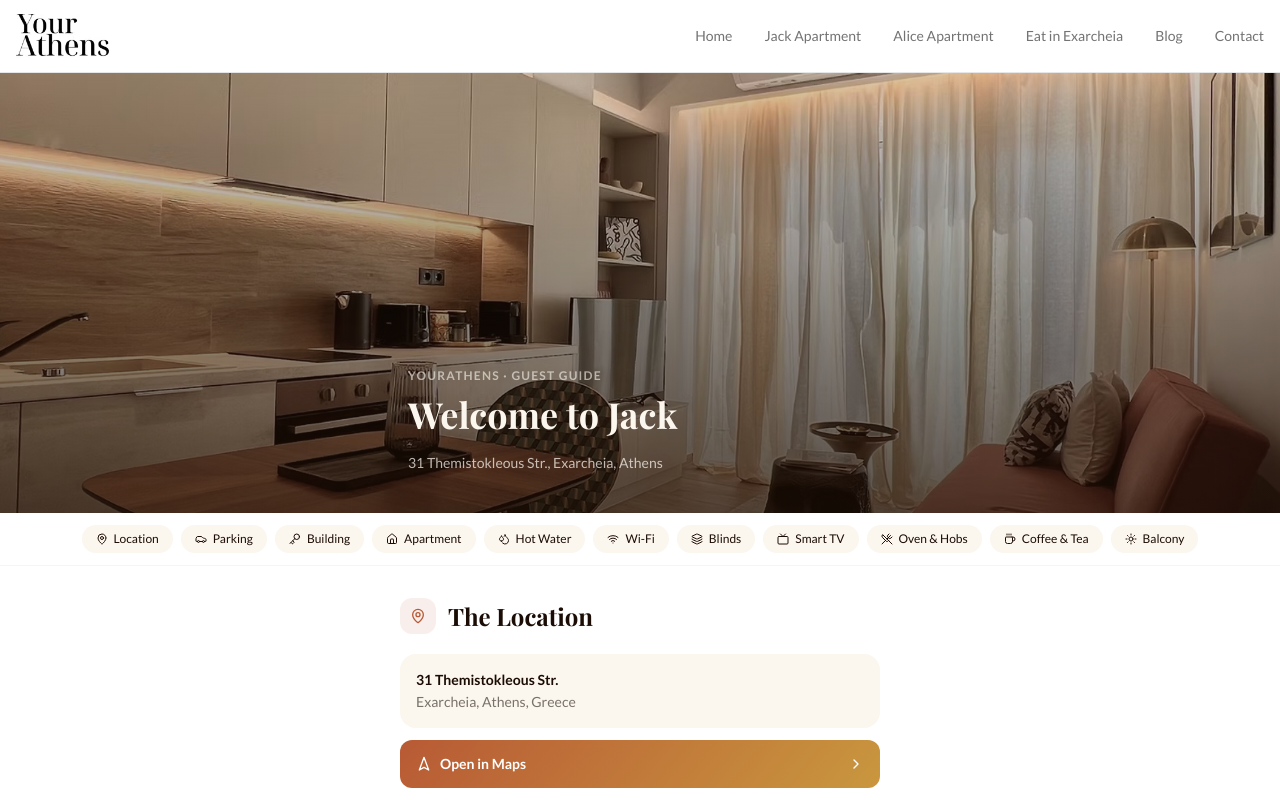
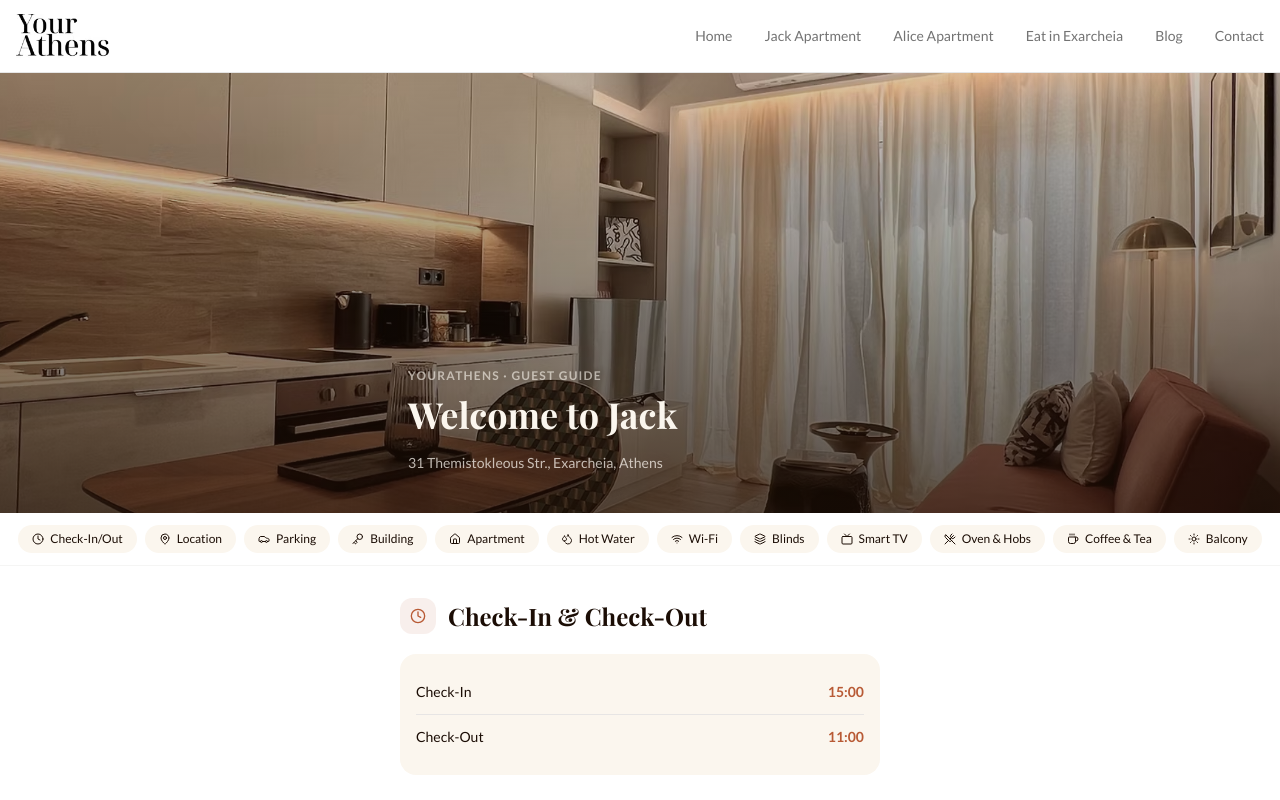
Before and after one commit to pkontopoulos/yourathens-server, a Next.js app: page /jack/guide in a window 1280 px wide. Shown: the top 800 px of the page. Built offline with nearby package versions, Linux system fonts and the light colour scheme.

Commit message:
Add Check-In & Check-Out section to both guides

```diff
--- a/app/alice/guide/page.tsx
+++ b/app/alice/guide/page.tsx
@@ -18,6 +18,7 @@ import {
   Layers,
   Sun,
   UtensilsCrossed,
+  Clock,
 } from "lucide-react";
 
 const C = {
@@ -28,6 +29,7 @@ const C = {
 };
 
 const SECTIONS = [
+  { id: "checkinout", label: "Check-In/Out", icon: Clock },
   { id: "location", label: "Location", icon: MapPin },
   { id: "parking", label: "Parking", icon: Car },
   { id: "building", label: "Building", icon: Key },
@@ -220,6 +222,31 @@ export default function AliceGuidePage() {
 
       {/* Guide Content */}
       <div className="max-w-lg mx-auto px-4 py-8 space-y-12">
+
+        {/* ── Check-In / Check-Out ── */}
+        <section>
+          <SectionAnchor icon={Clock} title="Check-In & Check-Out" id="checkinout" />
+          <InfoCard>
+            <div className="divide-y divide-stone-200">
+              <div className="flex items-center justify-between py-3">
+                <p className="text-sm font-medium" style={{ color: C.dark }}>
+                  Check-In
+                </p>
+                <p className="text-sm font-bold" style={{ color: C.terracotta }}>
+                  15:00
+                </p>
+              </div>
+              <div className="flex items-center justify-between py-3">
+                <p className="text-sm font-medium" style={{ color: C.dark }}>
+                  Check-Out
+                </p>
+                <p className="text-sm font-bold" style={{ color: C.terracotta }}>
+                  11:00
+                </p>
+              </div>
+            </div>
+          </InfoCard>
+        </section>
 
         {/* ── Location ── */}
         <section>
--- a/app/jack/guide/page.tsx
+++ b/app/jack/guide/page.tsx
@@ -19,6 +19,7 @@ import {
   Layers,
   UtensilsCrossed,
   Coffee,
+  Clock,
 } from "lucide-react";
 
 const C = {
@@ -29,6 +30,7 @@ const C = {
 };
 
 const SECTIONS = [
+  { id: "checkinout", label: "Check-In/Out", icon: Clock },
   { id: "location", label: "Location", icon: MapPin },
   { id: "parking", label: "Parking", icon: Car },
   { id: "building", label: "Building", icon: Key },
@@ -222,6 +224,31 @@ export default function JackGuidePage() {
 
       {/* Guide Content */}
       <div className="max-w-lg mx-auto px-4 py-8 space-y-12">
+
+        {/* ── Check-In / Check-Out ── */}
+        <section>
+          <SectionAnchor icon={Clock} title="Check-In & Check-Out" id="checkinout" />
+          <InfoCard>
+            <div className="divide-y divide-stone-200">
+              <div className="flex items-center justify-between py-3">
+                <p className="text-sm font-medium" style={{ color: C.dark }}>
+                  Check-In
+                </p>
+                <p className="text-sm font-bold" style={{ color: C.terracotta }}>
+                  15:00
+                </p>
+              </div>
+              <div className="flex items-center justify-between py-3">
+                <p className="text-sm font-medium" style={{ color: C.dark }}>
+                  Check-Out
+                </p>
+                <p className="text-sm font-bold" style={{ color: C.terracotta }}>
+                  11:00
+                </p>
+              </div>
+            </div>
+          </InfoCard>
+        </section>
 
         {/* ── Location ── */}
         <section>
```
